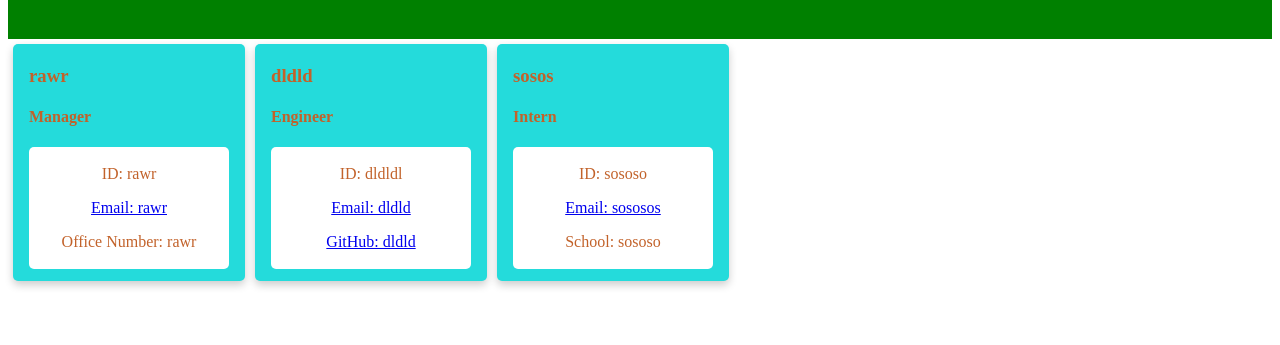
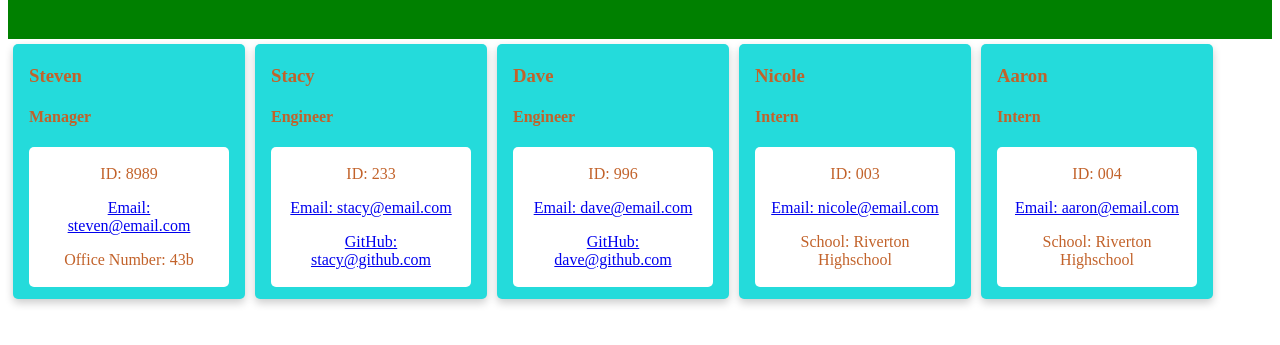
Before and after one commit to batysteven/team-profile-generator, a website: page dist/index.html in a window 1280 px wide. Shown: the part 89-434 px from the top of the page. Drawn offline with Linux system fonts and the light colour scheme.

Commit message:
add screenshot and updated readme.md

```diff
--- a/dist/index.html
+++ b/dist/index.html
@@ -18,32 +18,52 @@
         <div class="grid-container">
 
             <section class="card">
-            <h3><b>rawr</b></h3>
+            <h3><b>Steven</b></h3>
             <h4><p>Manager</p></h4>
             <div class="container">
-            <p>ID: rawr</p>
-            <a href="mailto:rawr" class="name">Email: rawr</a>
-            <p>Office Number: rawr</p>
+            <p>ID: 8989</p>
+            <a href="mailto:steven@email.com" class="name">Email: steven@email.com</a>
+            <p>Office Number: 43b</p>
             </div>
             </section>
 
             <section class="card">
-            <h3><b>dldld</b></h3>
+            <h3><b>Stacy</b></h3>
             <h4><p>Engineer</p></h4>
             <div class="container">
-            <p>ID: dldldl</p>
-            <a href="mailto:dldld" class="name">Email: dldld</a>
-            <p><a href="dldld">GitHub: dldld</a></p>
+            <p>ID: 233</p>
+            <a href="mailto:stacy@email.com" class="name">Email: stacy@email.com</a>
+            <p><a href="stacy@github.com">GitHub: stacy@github.com</a></p>
             </div>
             </section>
 
             <section class="card">
-            <h3><b>sosos</b></h3>
+            <h3><b>Dave</b></h3>
+            <h4><p>Engineer</p></h4>
+            <div class="container">
+            <p>ID: 996</p>
+            <a href="mailto:dave@email.com" class="name">Email: dave@email.com</a>
+            <p><a href="dave@github.com">GitHub: dave@github.com</a></p>
+            </div>
+            </section>
+
+            <section class="card">
+            <h3><b>Nicole</b></h3>
             <h4><p>Intern</p></h4>
             <div class="container">
-            <p>ID: sososo</p>
-            <a href="mailto:sososos" class="name">Email: sososos</a>
-            <p>School: sososo</p>
+            <p>ID: 003</p>
+            <a href="mailto:nicole@email.com" class="name">Email: nicole@email.com</a>
+            <p>School: Riverton Highschool</p>
+            </div>
+            </section>
+
+            <section class="card">
+            <h3><b>Aaron</b></h3>
+            <h4><p>Intern</p></h4>
+            <div class="container">
+            <p>ID: 004</p>
+            <a href="mailto:aaron@email.com" class="name">Email: aaron@email.com</a>
+            <p>School: Riverton Highschool</p>
             </div>
             </section>
 
```
Also changed, not shown: README.md, dist/team-profile-generator-screenshot.png (added).
